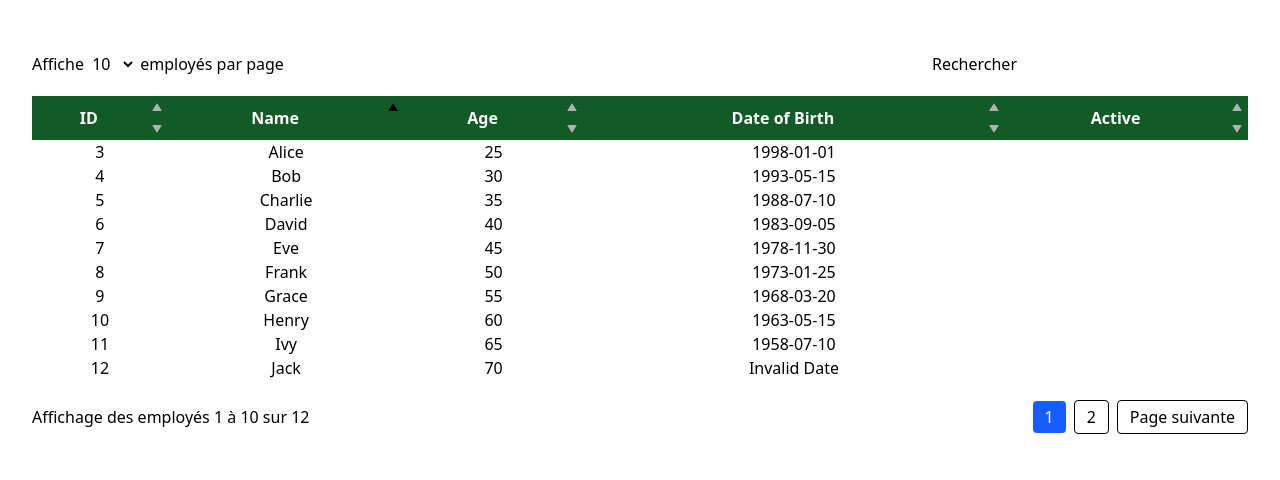
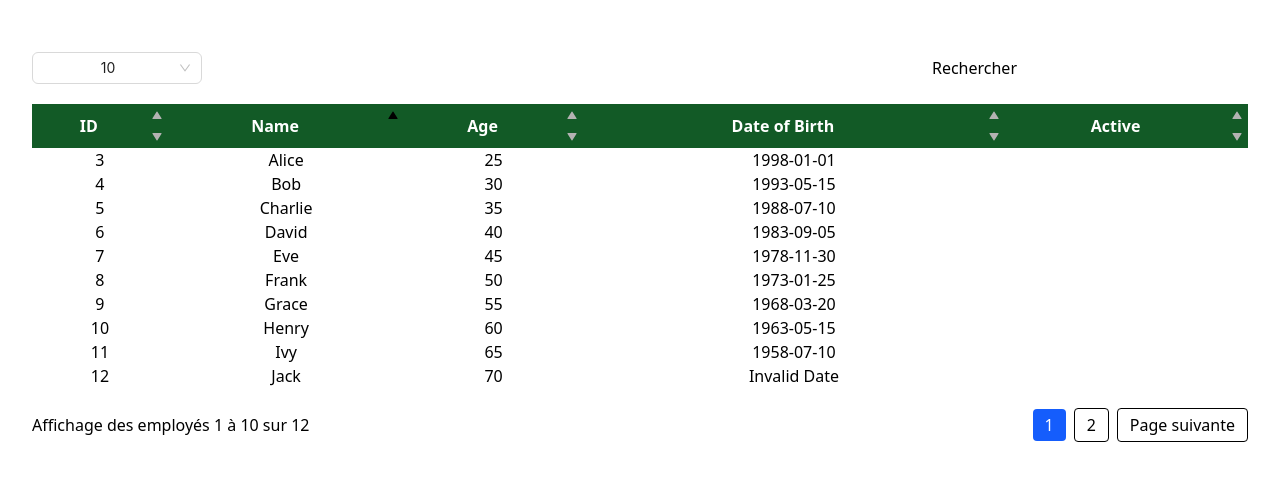
Before and after one commit to zarakeye/react-ts-tab-lib, a React (Vite) app: page / in a window 1280 px wide. Shown: the top 480 px of the page. Built offline with nearby package versions, Linux system fonts and the light colour scheme.

Commit message:
Select managed by Ant Design module

```diff
--- a/package.json
+++ b/package.json
@@ -50,6 +50,7 @@
     "@vitejs/plugin-react": "^4.3.4",
     "@vitest/coverage-v8": "^3.0.5",
     "@vitest/ui": "^3.0.5",
+    "antd": "^5.24.3",
     "esbuild-plugin-postcss2": "^0.1.2",
     "esbuild-plugin-tailwindcss": "^2.0.1",
     "eslint": "^9.17.0",
--- a/src/components/Table/Table.tsx
+++ b/src/components/Table/Table.tsx
@@ -1,5 +1,6 @@
 import { type ChangeEvent, JSX, type ReactNode, useEffect, useMemo, useRef, useState } from 'react';
 import '../../index.css';
+import { Select } from 'antd';
 
 export type DataType = 'string' | 'number' | 'date' | 'boolean' | 'custom';
 export type OrderType = 'asc' | 'desc';
@@ -25,6 +26,10 @@ export type Column<T> = {
   specificColumnclassName?: string;
 }
 
+type CSSInlineType = {
+  [key: string]: string
+}
+
 export type TableProps<T> = {
   columns: Column<T>[];
   rows: T[];
@@ -33,7 +38,10 @@ export type TableProps<T> = {
   componentGlobalClassname?: string;
   sampleLengthSelectorClassname?: string;
   sampleLengthOptionClassname?: string;
-  sampleTextClassname?: string;
+  sampleLabelPrefix?: string;
+  sampleLabelSuffix?: string;
+  sampleOptionsClassname?: string;
+  sampleSelectStyle?: CSSInlineType | null;
   searchLabelClassname?: string;
   searchInputClassname?: string;
   tableClassname?: string;
@@ -65,9 +73,10 @@ function Table <T extends Record<string, any>>({
   onRowHover,
   onRowClick,
   componentGlobalClassname = '',
-  sampleTextClassname = '',
-  sampleLengthSelectorClassname = '',
-  sampleLengthOptionClassname = '',
+  sampleLabelPrefix = '',
+  sampleLabelSuffix = '',
+  sampleOptionsClassname = '',
+  sampleSelectStyle = null,
   searchLabelClassname = '',
   searchInputClassname = '',
   sampleInfoClassname = '',
@@ -194,8 +203,8 @@ function Table <T extends Record<string, any>>({
    * Resets the current page to 1.
    * @param e The event triggered by the user selecting a new number of displayed entries.
    */
-  const handleDisplayedEntriesChange = (e: ChangeEvent<HTMLSelectElement>) => {
-    const newValue = parseInt(e.target.value);
+  const handleDisplayedEntriesChange = (/*e: ChangeEvent<HTMLSelectElement>*/ value: string) => {
+    const newValue = parseInt(/*e.target.value*/ value);
     setSampleLength(newValue);
     setCurrentPage(1);
   }
@@ -283,28 +292,20 @@ function Table <T extends Record<string, any>>({
     [currentPage, pagesNumber]
   );
 
+  const sampleLengthOptions = numberOfDisplayedRows.map((option) => (
+    { value: option, label: <span className={sampleOptionsClassname}>{sampleLabelPrefix ?? 'Show'} {option} {sampleLabelSuffix ?? 'entries'}</span> }
+  ))
+
   return (
     <div className={`my-5 ${componentGlobalClassname ?? ''}`}>
       <div className='flex flex-col lg:flex-row items-center justify-between my-5 gap-y-3.5'>
         <div>
-          <label htmlFor="sampleLength" className={sampleTextClassname ?? 'mr-2.5'}>
-            {textContent?.entriesLabel_showReplace ?? 'Show' }
-          </label>
-
-          <select
-            name="sampleLength"
-            id="sampleLength"
+          <Select
+            defaultValue={numberOfDisplayedRows[0].toString()}
+            style={sampleSelectStyle ?? { width: 170 }}
             onChange={handleDisplayedEntriesChange}
-            className={ sampleLengthSelectorClassname ?? `border-1 border-black rounded-[5px]`}
-          >
-            {numberOfDisplayedRows.map((option, index) => (
-              <option key={index} value={option} className={sampleLengthOptionClassname ?? ''}>{option}</option>
-            ))}
-          </select>
-
-          <label htmlFor="sampleLength" className={sampleTextClassname ?? 'ml-2.5'}>
-            {textContent?.entriesLabel_entriesReplace ??' entries'}
-          </label>
+            options={sampleLengthOptions}
+          />
         </div>
 
         <div>
```
Also changed, not shown: 1 other file (tests, documents, lock files or other folders).
